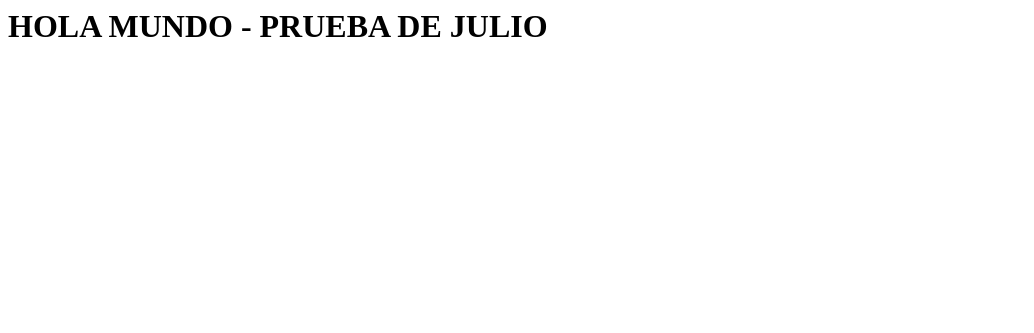
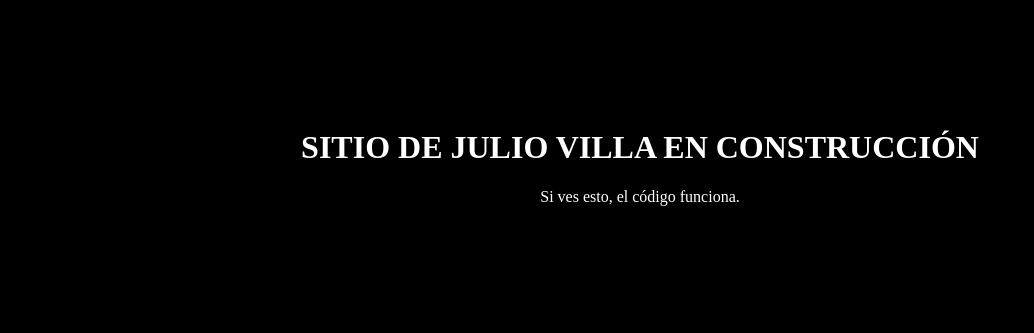
Before and after one commit to juliovilla1/juliovilla1, a plain HTML site: page index.html in a window 1280 px wide. Shown: the whole page, without its empty margins (0-1034 px from the left). Drawn offline with Linux system fonts and the light colour scheme.

Commit message:
Update index.html

```diff
--- a/index.html
+++ b/index.html
@@ -1 +1,8 @@
-<h1>HOLA MUNDO - PRUEBA DE JULIO</h1>
+<!DOCTYPE html>
+<html>
+<head><title>Julio Villa</title></head>
+<body style="background: black; color: white; text-align: center; padding: 100px;">
+    <h1>SITIO DE JULIO VILLA EN CONSTRUCCIÓN</h1>
+    <p>Si ves esto, el código funciona.</p>
+</body>
+</html>
```
